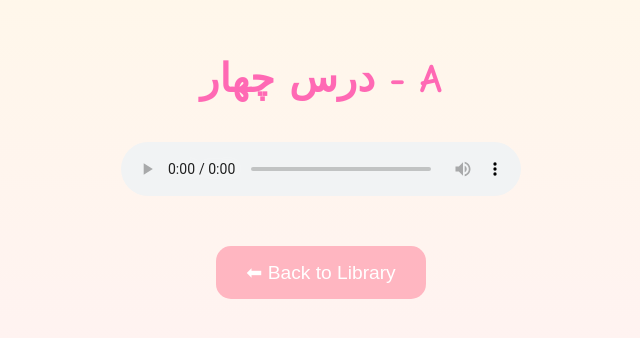
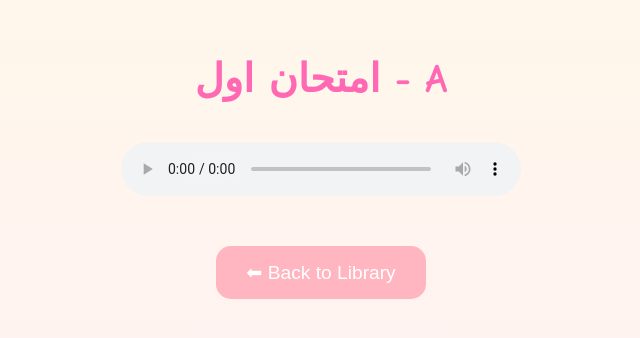
Before and after one commit to ferifandoghi/Taban-English-School-3, a plain HTML site: page pages/audio10.html in a window 1280 px wide. Shown: the part 236-574 px from the top of the page, without its empty margins (319-959 px from the left). Drawn offline with Linux system fonts and the light colour scheme.

Commit message:
Update audio10.html

```diff
--- a/pages/audio10.html
+++ b/pages/audio10.html
@@ -44,7 +44,7 @@
   </style>
 </head>
 <body>
-  <h1>درس چهار - A</h1>
+  <h1>امتحان اول - A</h1>
   <audio controls autoplay>
     <source src="../audio10.mp3" type="audio/mp3">
     Your browser does not support audio.
```
